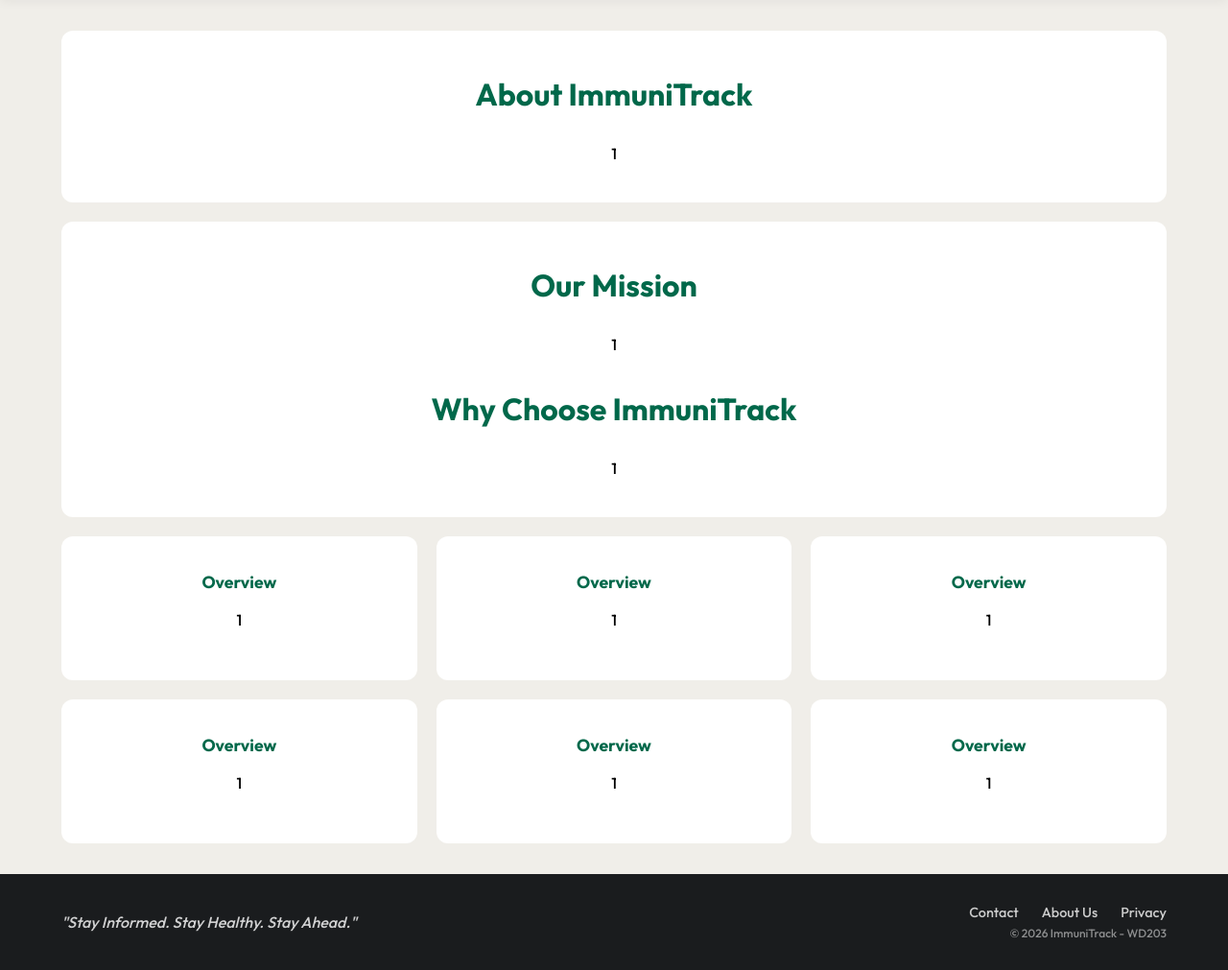
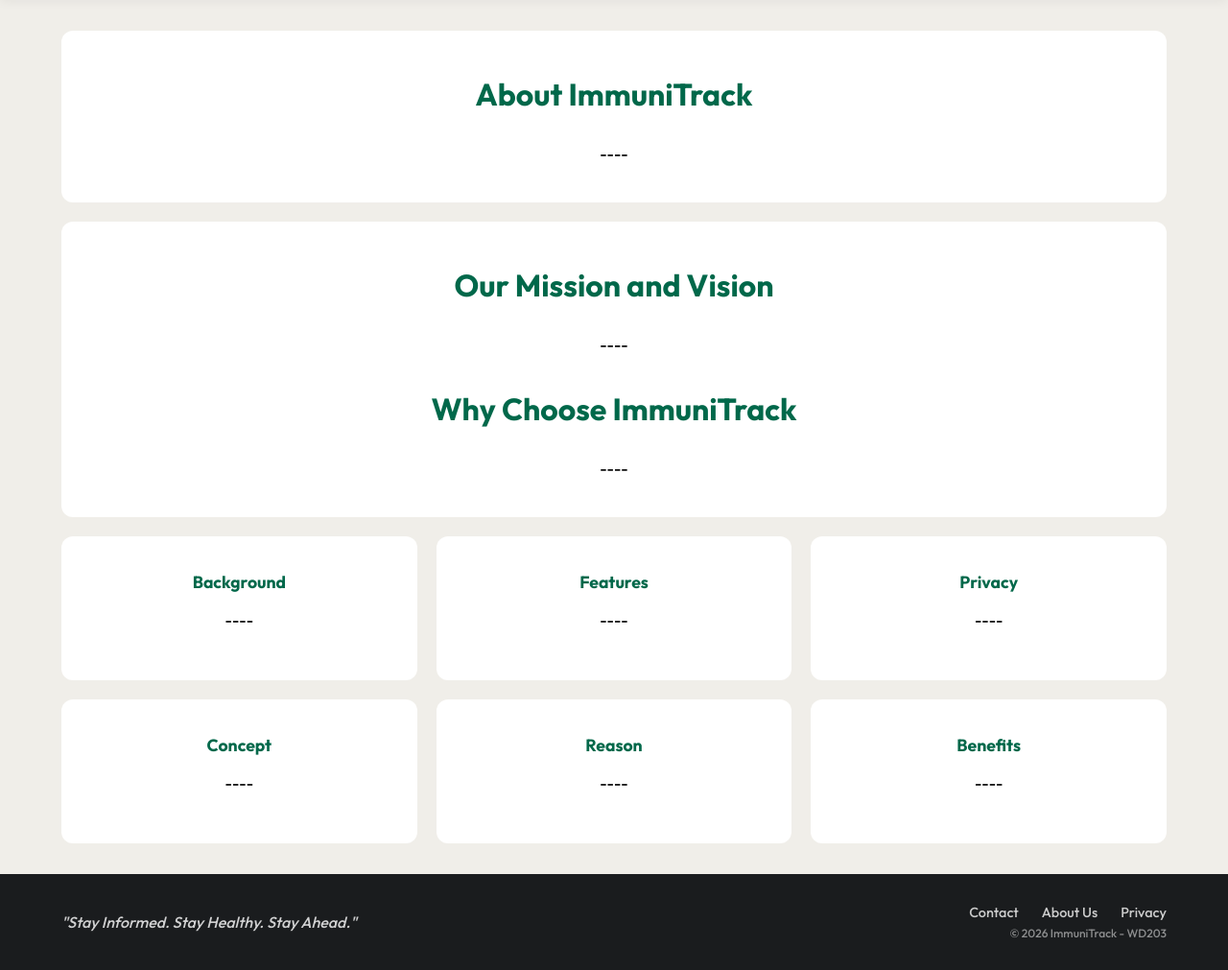
Before and after one commit to kylleraphaelsunga-raphael/ImmuniTrack, a PHP site: page /about.php in a window 1280 px wide. Shown: the part 76-1087 px from the top of the page at 96% size. Run offline with PHP 8.4, Linux system fonts and the light colour scheme.

Commit message:
Update about.php

```diff
--- a/about.php
+++ b/about.php
@@ -5,14 +5,14 @@
 
 <main class="about-body">
     <div class="parent">
-        <div class="div1 card"><h1>About ImmuniTrack</h1><p>1</p></div>
-        <div class="div2 card"><h1>Our Mission</h1><p>1</p><h1>Why Choose ImmuniTrack</h1><p>1</p></div>
-        <div class="div3 card"><h3>Overview</h3><p>1</p></div>
-        <div class="div4 card"><h3>Overview</h3><p>1</p></div>
-        <div class="div5 card"><h3>Overview</h3><p>1</p></div>
-        <div class="div6 card"><h3>Overview</h3><p>1</p></div>
-        <div class="div7 card"><h3>Overview</h3><p>1</p></div>
-        <div class="div8 card"><h3>Overview</h3><p>1</p></div>
+        <div class="div1 card"><h1>About ImmuniTrack</h1><p>----</p></div>
+        <div class="div2 card"><h1>Our Mission and Vision</h1><p>----</p><h1>Why Choose ImmuniTrack</h1><p>----</p></div>
+        <div class="div3 card"><h3>Background</h3><p>----</p></div>
+        <div class="div4 card"><h3>Features</h3><p>----</p></div>
+        <div class="div5 card"><h3>Privacy</h3><p>----</p></div>
+        <div class="div6 card"><h3>Benefits</h3><p>----</p></div>
+        <div class="div7 card"><h3>Reason</h3><p>----</p></div>
+        <div class="div8 card"><h3>Concept</h3><p>----</p></div>
     </div>
 </main>
 
```
